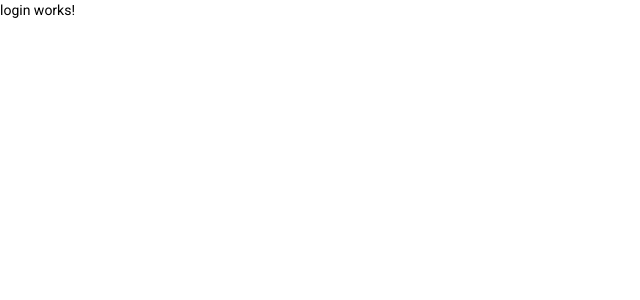
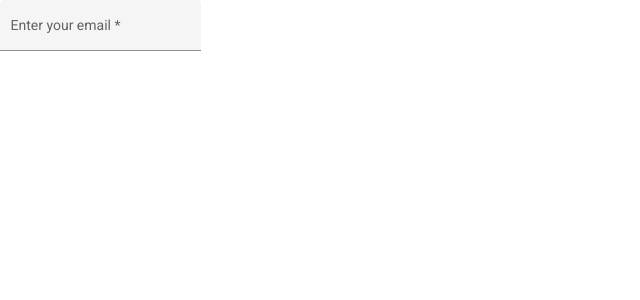
Before and after one commit to dibakh/ViennaConservatuar, an Angular app: page / in a window 1280 px wide. Shown: the top 300 px of the page, without its empty margins (0-640 px from the left). Built offline with nearby package versions, Linux system fonts and the light colour scheme.

Commit message:
implement login component

```diff
--- a/src/app/login/login.component.html
+++ b/src/app/login/login.component.html
@@ -1 +1,7 @@
-<p>login works!</p>
+<div class="example-container">
+    <mat-form-field appearance="fill">
+      <mat-label>Enter your email</mat-label>
+      <input matInput placeholder="pat@example.com" [formControl]="email" required>
+      <mat-error *ngIf="email.invalid">{{getErrorMessage()}}</mat-error>
+    </mat-form-field>
+</div>
--- a/src/app/login/login.component.scss
+++ b/src/app/login/login.component.scss
@@ -0,0 +1,3 @@
+.example-container .mat-form-field + .mat-form-field {
+    margin-left: 8px;
+  }
--- a/src/app/login/login.component.ts
+++ b/src/app/login/login.component.ts
@@ -1,4 +1,5 @@
 import { Component, OnInit } from '@angular/core';
+import { FormControl, Validators } from '@angular/forms';
 
 @Component({
   selector: 'vienna-login',
@@ -12,4 +13,14 @@
   ngOnInit(): void {
   }
 
+  email = new FormControl('', [Validators.required, Validators.email]);
+
+  getErrorMessage() {
+    if (this.email.hasError('required')) {
+      return 'You must enter a value';
+    }
+
+    return this.email.hasError('email') ? 'Not a valid email' : '';
+  }
+
 }
```
Also changed, not shown: src/app/app.module.ts (+11 -1 lines).
